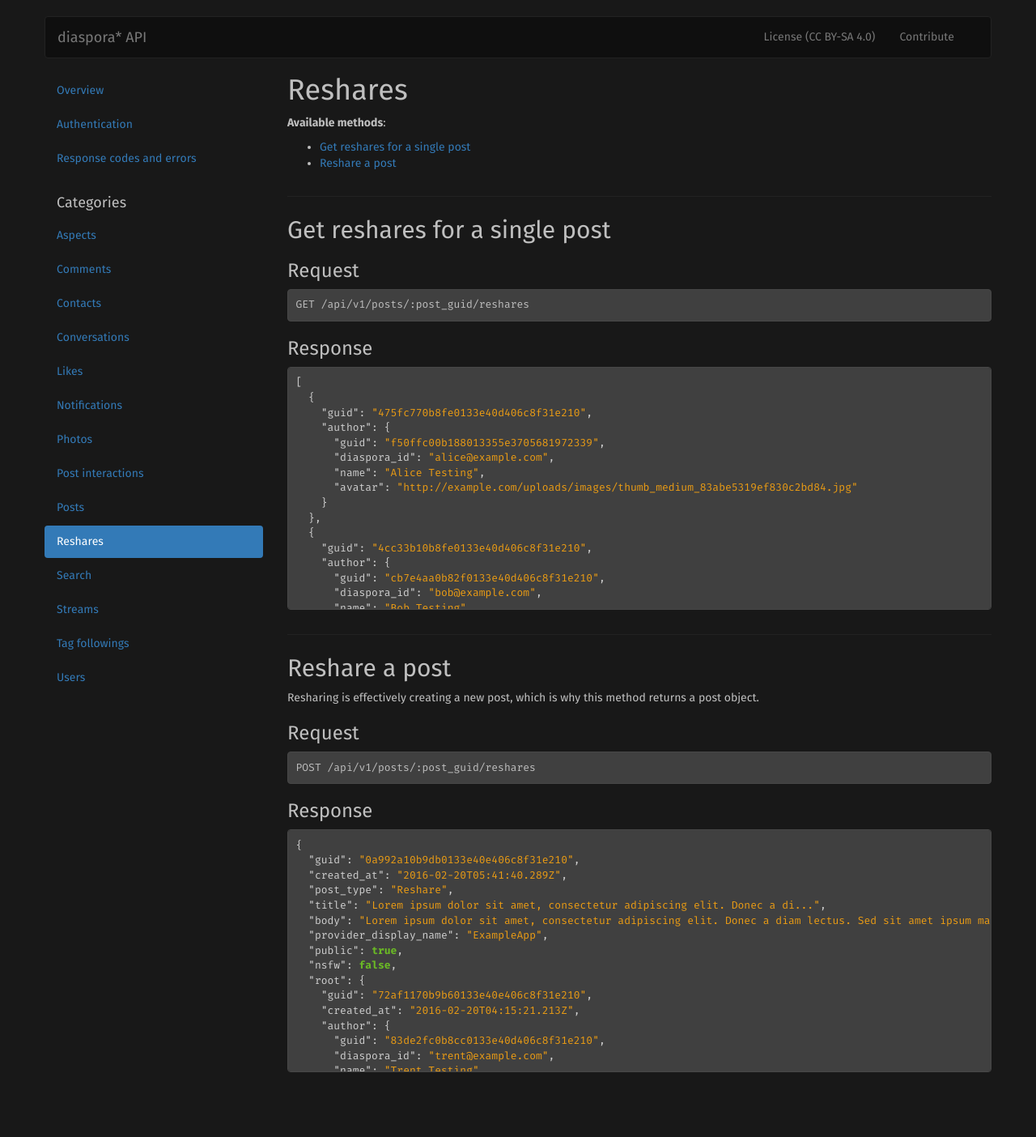
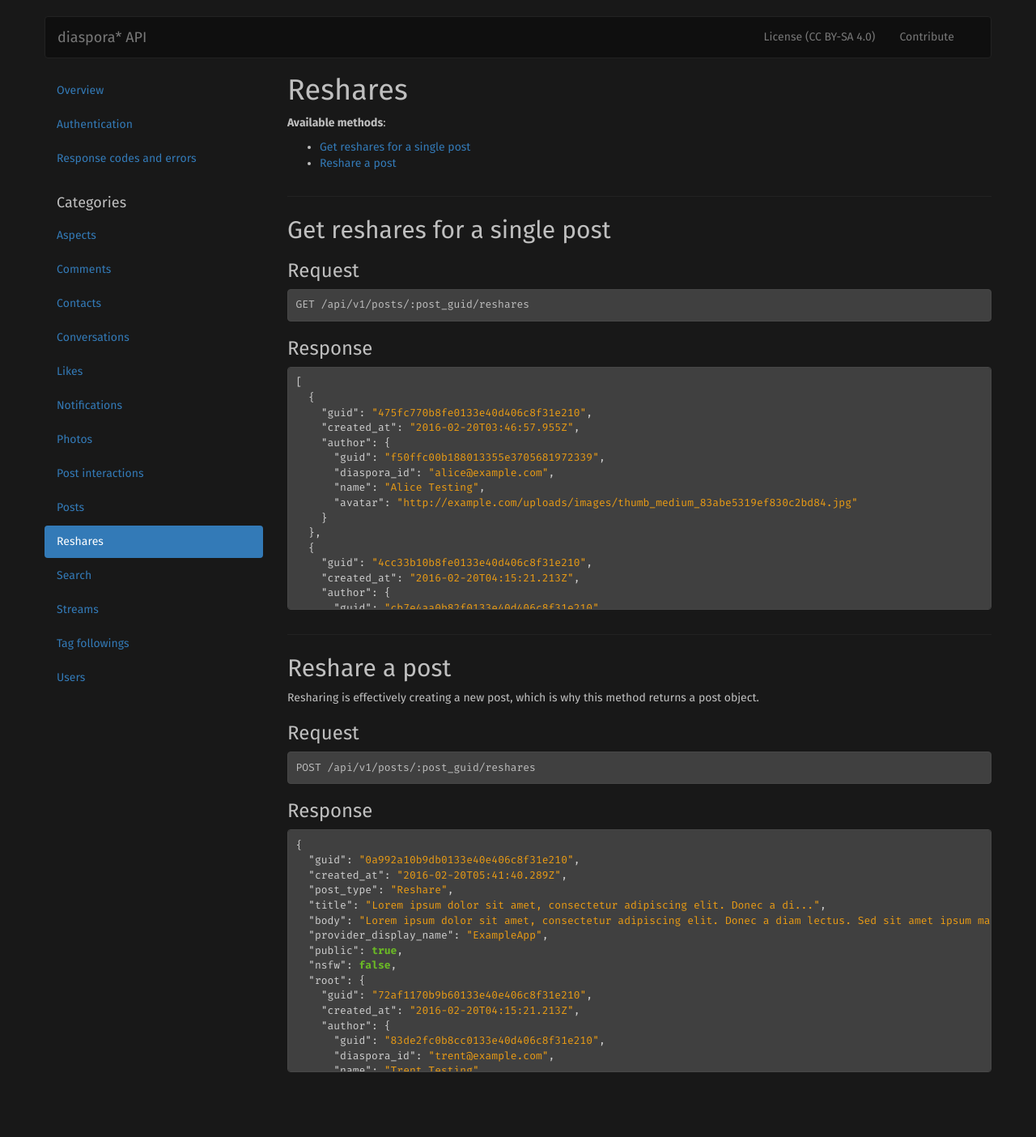
Before and after one commit to diaspora/api-documentation, a Jekyll site: the page built from _routes/reshares.md, in a window 1280 px wide. Shown: the whole page at 81% size. Built offline with Jekyll 4.4.1, drawn with Linux system fonts in a browser that asks for light colours.

```diff
--- a/_routes/reshares.md
+++ b/_routes/reshares.md
@@ -18,6 +18,7 @@ GET /api/v1/posts/:post_guid/reshares
 [
   {
     "guid": "475fc770b8fe0133e40d406c8f31e210",
+    "created_at": "2016-02-20T03:46:57.955Z",
     "author": {
       "guid": "f50ffc00b188013355e3705681972339",
       "diaspora_id": "alice@example.com",
@@ -27,6 +28,7 @@ GET /api/v1/posts/:post_guid/reshares
   },
   {
     "guid": "4cc33b10b8fe0133e40d406c8f31e210",
+    "created_at": "2016-02-20T04:15:21.213Z",
     "author": {
       "guid": "cb7e4aa0b82f0133e40d406c8f31e210",
       "diaspora_id": "bob@example.com",
```
